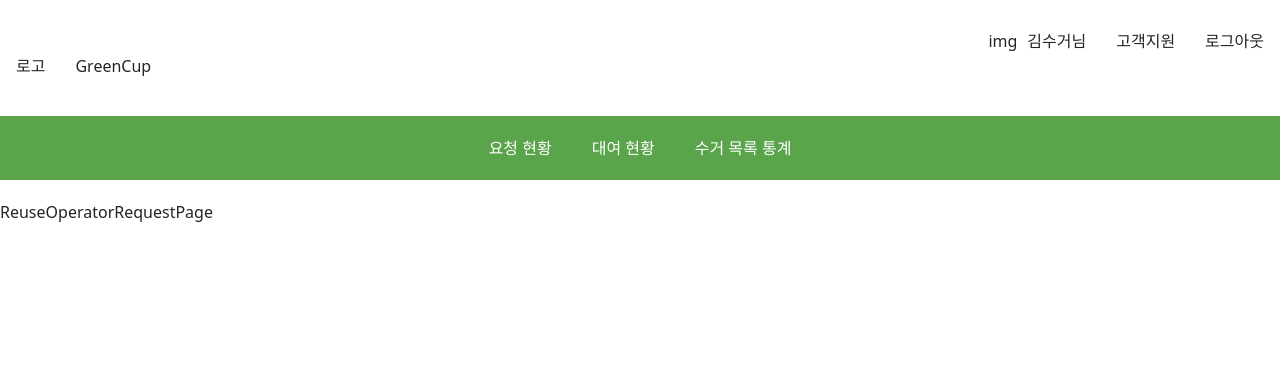
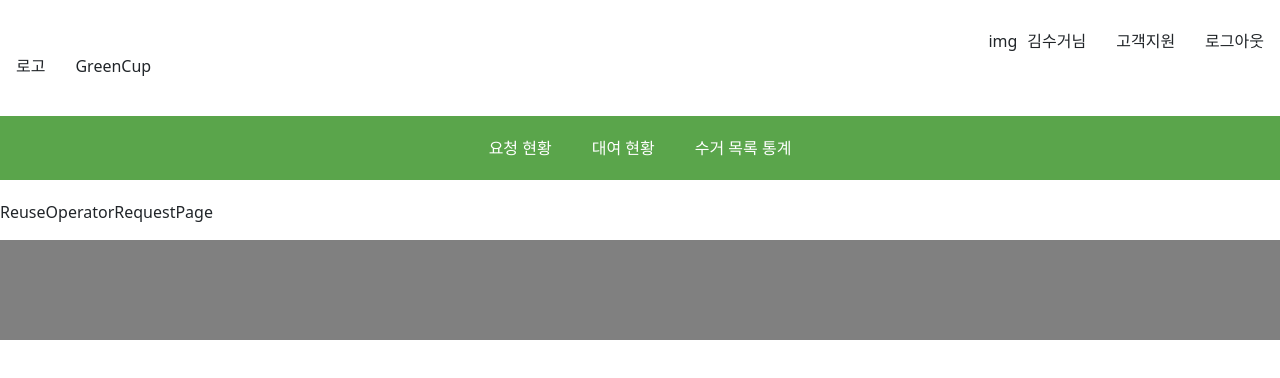
Before and after one commit to Eco-crew/greencup-frontend, a React (Vite) app in the folder greencup-fe/: page /reuse-operator/requests in a window 1280 px wide. Shown: the top 378 px of the page. Built offline with nearby package versions, Linux system fonts and the light colour scheme; the HTML template or start-up script is replaced by a standard one.

Commit message:
공통 푸터 추가

```diff
--- a/greencup-fe/src/App.css
+++ b/greencup-fe/src/App.css
@@ -3,7 +3,7 @@
   top: 0;
   left: 0;
   right: 0;
-  height: 200px; /* 헤더 높이 */
+  height: 200px; /* 총 헤더 높이 */
   background-color: white;
   z-index: 1000;
 }
--- a/greencup-fe/src/App.jsx
+++ b/greencup-fe/src/App.jsx
@@ -6,6 +6,8 @@
 
 import TopContainer from "./components/topcontainer/TopContainer";
 import Header from "./components/header/Header";
+
+import Footer from "./components/footer/Footer";
 
 import HomePage from "./pages/home/HomePage";
 import NotFound from "./pages/not-found/NotFound";
@@ -105,6 +107,8 @@
           <Route path="*" element={<NotFound />} />
         </Routes>
       </main>
+
+      <Footer/>
     </>
   );
 }
--- /dev/null
+++ b/greencup-fe/src/components/footer/Footer.css
@@ -0,0 +1,10 @@
+.footer {
+  min-width: 300px;
+  min-height: 100px;
+
+  margin: 0px auto;
+  margin-top:16px;
+  padding:16px 0px;
+
+  background-color: gray;
+}
--- /dev/null
+++ b/greencup-fe/src/components/footer/Footer.jsx
@@ -0,0 +1,11 @@
+import './Footer.css';
+export default function Footer(){
+    return(
+        <>
+        {/* 재량껏 채워주세요 */}
+        <footer className="footer">
+
+        </footer>
+        </>
+    )
+}
```
